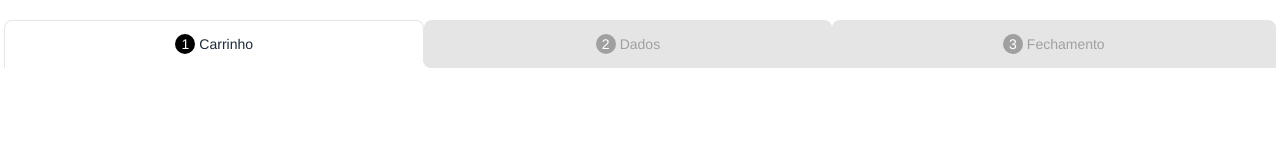
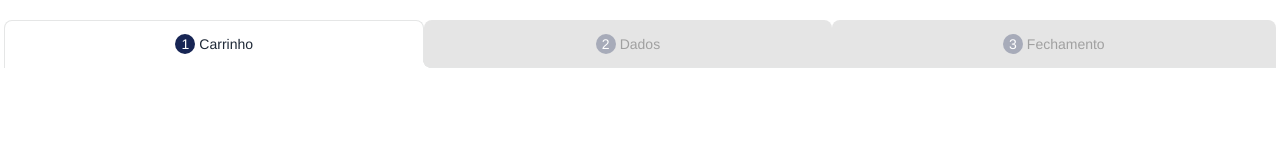
Before and after one commit to diogokimisima/CatalogoLink, a Vue app: page /carrinho in a window 1280 px wide. Shown: the top 160 px of the page. Built offline with nearby package versions, Linux system fonts and the light colour scheme.

Commit message:
arrumando a cor do topo do carrinho

```diff
--- a/src/pages/Carrinho.vue
+++ b/src/pages/Carrinho.vue
@@ -7,7 +7,7 @@
     <div role="tablist" class="tabs tabs-lifted py-5 px-1">
       <a role="tab" class="tab tab-active h-12"
         ><span
-          class="bg-black w-5 h-5 rounded-full text-white flex items-center justify-center mr-1"
+          class="bg-blue-950 w-5 h-5 rounded-full text-white flex items-center justify-center mr-1"
         >
           1
         </span>
@@ -18,7 +18,7 @@
         class="tab text-nowrap h-12 bg-neutral-200 text-black text-opacity-30"
       >
         <span
-          class="bg-black w-5 h-5 rounded-full text-white flex items-center justify-center bg-opacity-30 mr-1"
+          class="bg-blue-950 w-5 h-5 rounded-full text-white flex items-center justify-center bg-opacity-30 mr-1"
         >
           2
         </span>
@@ -26,7 +26,7 @@
       </a>
       <a role="tab" class="tab text-nowrap h-12 bg-neutral-200 text-black text-opacity-30"
         ><span
-          class="bg-black w-5 h-5 rounded-full text-white flex items-center justify-center  bg-opacity-30 mr-1"
+          class="bg-blue-950 w-5 h-5 rounded-full text-white flex items-center justify-center  bg-opacity-30 mr-1"
         >
           3
         </span>
```
